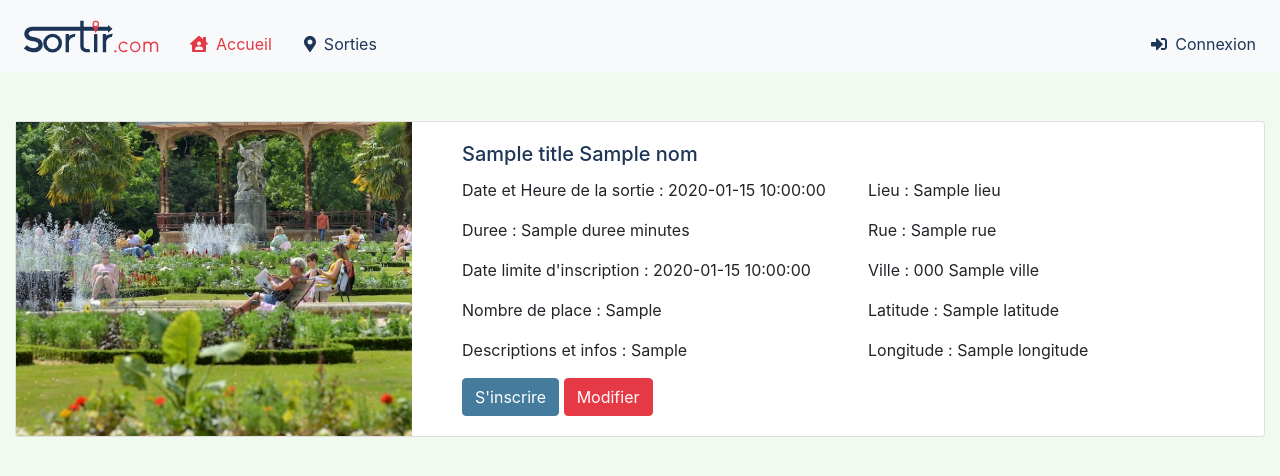
After one commit to Stellarya/sortirEni, a Symfony app: template templates/sortie/details.html.twig in a window 1280 px wide. The commit adds this page. Shown: the top 476 px of the page. Run offline with Twig, Linux system fonts and the light colour scheme; the template is opened without the code that fills it: most values are stand-ins (such as "Sample title", 1, 10 or a date in 2020); some libraries are stand-ins or nearby versions.

Commit message:
details de la sortie

```diff
--- a/public/css/sortir.css
+++ b/public/css/sortir.css
@@ -8,6 +8,25 @@
 
 body {
     background-color: var(--white-color) !important;
+}
+
+h1, h2, h3, h4, h5 {
+    color: var(--primary-color) !important;
+}
+
+.btn-primary {
+    background-color: var(--primary-color) !important;
+    border-color: var(--primary-color) !important;
+}
+
+.btn-secondary {
+    background-color: var(--secondary-color) !important;
+    border-color: var(--secondary-color) !important;);
+}
+
+.btn-danger {
+    background-color: var(--contrast-color) !important;
+    border-color: var(--contrast-color) !important;
 }
 
 /* NAVIGATION -------------------------------------------------------------------------------------------------------*/
@@ -22,3 +41,10 @@ body {
 .navbar-collapse .navbar-nav {
     padding-top: 15px;
 }
+
+/* CARD DETAILS SORTIES ---------------------------------------------------------------------------------------------*/
+.image_details {
+    width: 100%;
+    height: 100%;
+    object-fit: cover;
+}
--- /dev/null
+++ b/templates/sortie/details.html.twig
@@ -0,0 +1,44 @@
+{% extends('base.html.twig') %}
+{% block body %}
+    <div class="container-fluid">
+        <div class="card mb-3 mt-5">
+            <div class="row g-0">
+                <div class="col-md-4">
+                    {% if sortie.id is divisible by (2) %}
+                        <img class="card-img image_details" src="{{ asset("images/thabor.jpg") }}" alt="Card image cap">
+                    {% else %}
+                        <img class="card-im image_details" src="{{ asset("images/thabor2.jpg") }}" alt="Card image cap">
+                    {% endif %}
+                </div>
+                <div class="col-md-8">
+                    <div class="card-body">
+                        <h5 class="card-title">{{ title }} {{ nom }}</h5>
+                        <div class="card-text">
+                            <div class="row">
+                                <div class="col-6">
+                                    <p>Date et Heure de la sortie : <span>{{ dateHeure }}</span></p>
+                                    <p>Duree : {{ sortie.duree }} minutes</p>
+                                    <p>Date limite d'inscription : <span>{{ dateLimite }}</span></p>
+                                    <p>Nombre de place : {{ sortie.nbInscriptionMax }}</p>
+                                    <p>Descriptions et infos : {{ sortie.infosSortie }}</p>
+                                </div>
+                                <div class="col-6">
+                                    <p>Lieu : <span>{{ lieu.nom }}</span></p>
+                                    <p>Rue : {{ lieu.rue }}</p>
+                                    <p>Ville : {{ lieu.ville.codePostal }} {{ lieu.ville.nom }}</p>
+                                    <p>Latitude : {{ latitude }}</p>
+                                    <p>Longitude : {{ longitude }}</p>
+                                </div>
+                            </div>
+                        </div>
+                        <p class="card-text">
+                            <a href="{{ path('page_inscription_sortie', {'id' : sortie.id}) }}"
+                               class="btn btn-secondary">S'inscrire</a>
+                            <a href="{{ path('page_modifier_sortie', {'id' : sortie.id}) }}" class="btn btn-danger">Modifier</a>
+                        </p>
+                    </div>
+                </div>
+            </div>
+        </div>
+    </div>
+{% endblock %}
--- a/templates/sortie/formulaire.html.twig
+++ b/templates/sortie/formulaire.html.twig
@@ -1,5 +1,6 @@
 {% extends('base.html.twig') %}
 {% block body %}
+    <div class="container">
     <h2>{{ title }}</h2>
     <div>
         {{ form_start(sortieForm) }}
@@ -8,5 +9,6 @@
         {{ form_end(sortieForm) }}
 
     </div>
+    </div>
 
 {% endblock %}
--- a/templates/sortie/liste.html.twig
+++ b/templates/sortie/liste.html.twig
@@ -5,7 +5,7 @@
     <div class="container">
         <h1>{{ title }}</h1>
 
-        <button type="button" class="btn btn-primary" data-toggle="collapse" data-target="#filtres">Afficher les filtres</button>
+        <button type="button" class="btn btn-primary mb-3" data-toggle="collapse" data-target="#filtres">Afficher les filtres</button>
         <div id="filtres" class="collapse">
             {{ form_start(form) }}
             {{ form_widget(form) }}
@@ -13,7 +13,7 @@
         </div>
 
 
-        <div class="row">
+        <div class="row mt-3">
             <!--<div class="card-columns align-items-stretch">-->
         {% for sortie in sorties %}
             <div class="col-sm-3 d-flex align-items-stretch">
@@ -37,7 +37,7 @@
                             </p>
 
                         </div>
-                        <a href="{{ path('page_detail_sortie', {'id' : sortie.id}) }}" class="btn btn-secondary">Plus d'informations</a>
+                        <a href="{{ path('page_details_sortie', {'id' : sortie.id}) }}" class="btn btn-secondary">Plus d'informations</a>
                     </div>
             </div>
         {% endfor %}
```
Also changed, not shown: src/Controller/SortieController.php (+23 -6 lines).
